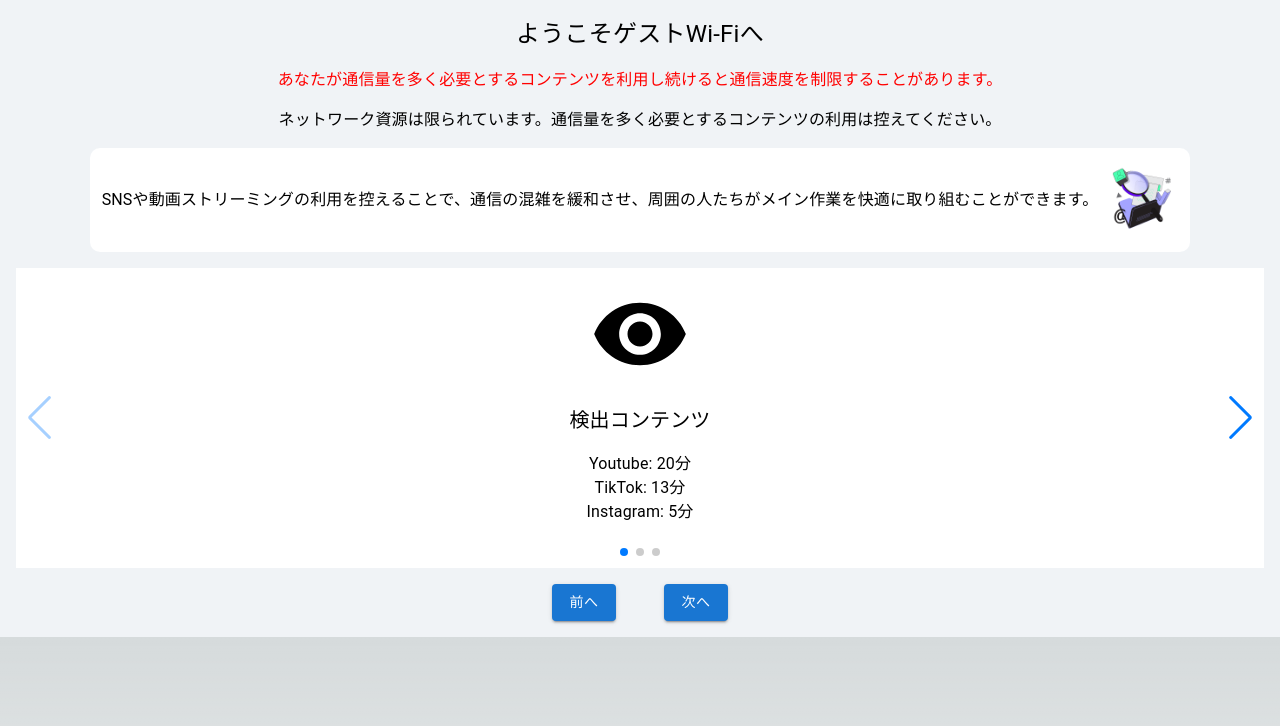
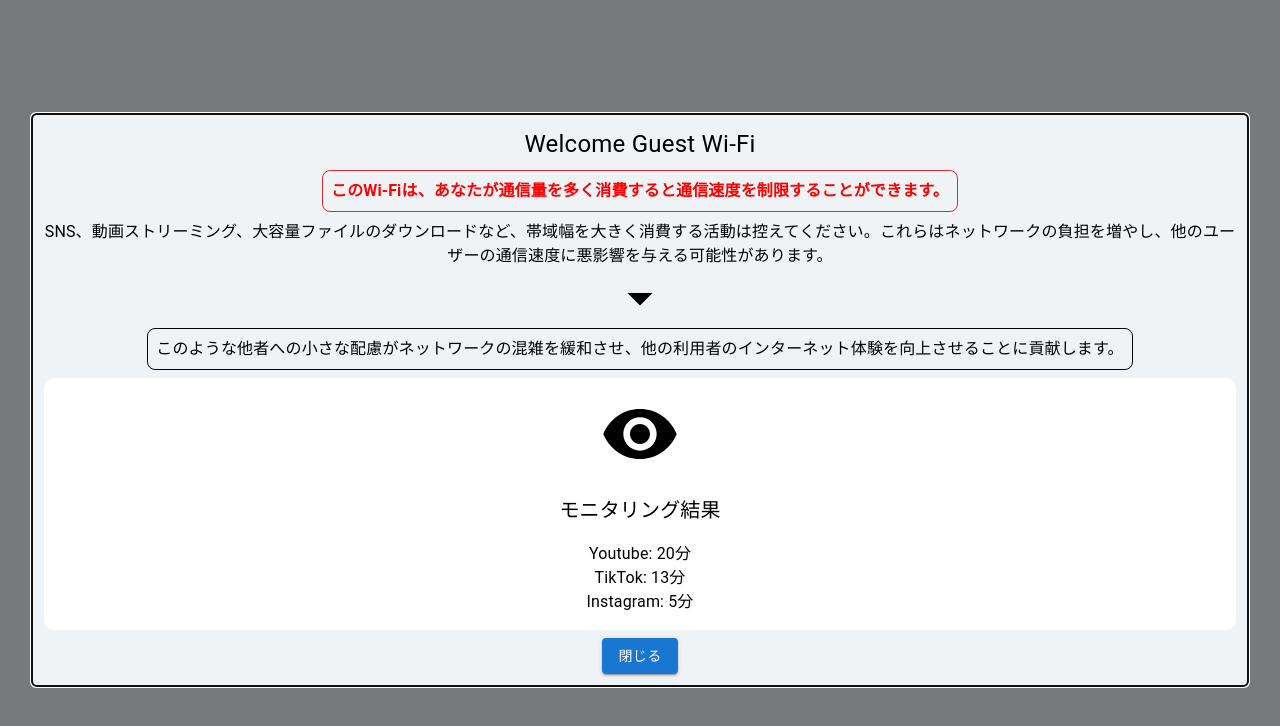
Before and after one commit to EggNao/digital-wellbeing-app, a Next.js app: page / in a window 1280 px wide. Shown: the top 726 px of the page. Built offline with nearby package versions, Linux system fonts and the light colour scheme.

Commit message:
PT本実験

```diff
--- a/src/app/page.tsx
+++ b/src/app/page.tsx
@@ -1,17 +1,15 @@
 "use client";
-import { Box, Button, Stack, Typography } from "@mui/material";
+import { Box, Button, Modal, Stack, Typography } from "@mui/material";
 import * as React from "react";
-import { Swiper, SwiperSlide } from "swiper/react";
+import ArrowDropDownTwoToneIcon from "@mui/icons-material/ArrowDropDownTwoTone";
 
 // Import Swiper styles
 import "swiper/css";
 import "swiper/css/navigation";
 import "swiper/css/pagination";
 
-// import Swiper core and required modules
-import { Navigation, Pagination } from "swiper/modules";
-import { useRef } from "react";
 import { Card } from "@/components/Card";
+import { useState } from "react";
 
 // スライドのデータを表す配列
 const slidesData = [
@@ -23,104 +21,133 @@ const slidesData = [
   {
     iconType: "graph",
     title: "他の人との比較",
-    description: "他の人の比べて30%多くネットワーク資源を使用しています。",
+    description:
+      "他の人の比べて30%も多く周囲の人の作業を阻害するコンテンツ使用しています。",
   },
   {
     iconType: "time",
-    title: "通信制限",
+    title: "速度制限",
     description:
-      "ここで動画ストリーミングの利用を中断することで、あなたは通信速度を制限されることなくコンテンツを利用できます。",
+      "動画ストリーミングの利用を控えることで、引き続き快適な通信速度を利用できます。",
   },
 ];
 
 export default function Home() {
-  const swiperRef = useRef(null); // Swiperへの参照を作成
-  const digitalIcon = "/digital.png";
-
-  const goNext = () => {
-    if (swiperRef.current && swiperRef.current.swiper) {
-      swiperRef.current.swiper.slideNext();
-    }
-  };
-
-  const goPrev = () => {
-    if (swiperRef.current && swiperRef.current.swiper) {
-      swiperRef.current.swiper.slidePrev();
-    }
-  };
+  const [pattern, setPattern] = useState(3);
+  const [open, setOpen] = useState(true);
+  const handleOpen = () => setOpen(true);
+  const handleClose = () => setOpen(false);
   return (
-    <Box sx={{ bgcolor: "#F0F3F6", p: 2 }}>
-      <Stack alignItems={"center"} spacing={2} sx={{ textAlign: "center" }}>
-        <Typography
-          variant="body1"
-          color="initial"
-          sx={{ fontSize: 24, fontWight: "medium" }}
-        >
-          ようこそゲストWi-Fiへ
-        </Typography>
-        <Typography variant="body1" color="initial" sx={{ color: "red" }}>
-          あなたが通信量を多く必要とするコンテンツを利用し続けると通信速度を制限することがあります。
-        </Typography>
-        <Typography variant="body1" color="initial">
-          ネットワーク資源は限られています。通信量を多く必要とするコンテンツの利用は控えてください。
-        </Typography>
-        <Box sx={{ bgcolor: "#FFFFFF", p: 1.5, borderRadius: "10px" }}>
-          <Stack direction={"row"} alignItems={"center"}>
-            <Typography variant="body1" color="initial">
-              SNSや動画ストリーミングの利用を控えることで、通信の混雑を緩和させ、周囲の人たちがメイン作業を快適に取り組むことができます。
-            </Typography>
-            <Box
-              component={"img"}
-              src={digitalIcon}
-              width="80px"
-              height="80px"
-            />
-          </Stack>
-        </Box>
-        <Box
-          sx={{
-            width: "100%", // スマホでは300px、それ以上では500px
-            height: "300px", // スマホでは200px、それ以上では350px
-            borderRadius: "10px",
-          }}
-        >
-          <Swiper
-            modules={[Navigation, Pagination]}
-            pagination
-            navigation
-            className="mySwiper"
-            slidesPerView={1}
-            ref={swiperRef}
-          >
-            {slidesData.map((slide, index) => (
-              <SwiperSlide key={index}>
-                <Box
+    <>
+      <Box sx={{ height: "100vh", bgcolor: "#F0F3F6" }}></Box>
+      <Modal
+        open={open}
+        onClose={handleClose}
         sx={{
           display: "flex",
           alignItems: "center",
           justifyContent: "center",
-                    height: "100%",
         }}
       >
+        <Box
+          sx={{
+            bgcolor: "#F0F3F6",
+            p: 1.5,
+            width: "95%",
+            borderRadius: "5px",
+            maxHeight: "90vh", // ここに最大高さを設定
+            overflow: "auto", // スクロール可能にするための設定
+          }}
+        >
+          <Stack alignItems={"center"} spacing={1} sx={{ textAlign: "center" }}>
+            <Typography
+              variant="body1"
+              color="initial"
+              sx={{ fontSize: 24, fontWight: "medium", color: "#000000" }}
+            >
+              Welcome Guest Wi-Fi
+            </Typography>
+            {pattern >= 2 && (
+              <Typography
+                variant="body1"
+                color="initial"
+                sx={{
+                  color: "red",
+                  border: 1,
+                  borderColor: "error.main",
+                  borderRadius: "8px",
+                  fontWeight: "bold",
+                  p: 1,
+                }}
+              >
+                このWi-Fiは、あなたが通信量を多く消費すると通信速度を制限することができます。
+              </Typography>
+            )}
+            <Stack
+              alignItems={"center"}
+              spacing={0}
+              sx={{ textAlign: "center" }}
+            >
+              <Typography
+                variant="body1"
+                color="initial"
+                sx={{ color: "#000000" }}
+              >
+                SNS、動画ストリーミング、大容量ファイルのダウンロードなど、帯域幅を大きく消費する活動は控えてください。これらはネットワークの負担を増やし、他のユーザーの通信速度に悪影響を与える可能性があります。
+              </Typography>
+              {pattern >= 1 && (
+                <>
+                  <ArrowDropDownTwoToneIcon
+                    sx={{ fontSize: 60, color: "#000000" }}
+                  />
+                  <Typography
+                    variant="body1"
+                    color="initial"
+                    sx={{
+                      color: "#000000",
+                      border: 1,
+                      borderColor: "#000000",
+                      borderRadius: "8px",
+                      p: 1,
+                    }}
+                  >
+                    このような他者への小さな配慮がネットワークの混雑を緩和させ、他の利用者のインターネット体験を向上させることに貢献します。
+                  </Typography>
+                </>
+              )}
+            </Stack>
+
+            {pattern == 3 && (
               <Card
-                    iconType={slide.iconType}
-                    title={slide.title}
-                    description={slide.description}
+                iconType={"eye"}
+                title={"モニタリング結果"}
+                description={"Youtube: 20分\nTikTok: 13分\nInstagram: 5分"}
               />
-                </Box>
-              </SwiperSlide>
-            ))}
-          </Swiper>
-        </Box>
-        <Stack direction={"row"} spacing={6}>
-          <Button variant="contained" onClick={goPrev}>
-            前へ
-          </Button>
-          <Button variant="contained" onClick={goNext}>
-            次へ
+            )}
+            {pattern == 4 && (
+              <Card
+                iconType={"graph"}
+                title={"他の人との比較"}
+                description={
+                  "あなたは他の人に比べて30%も多く、周囲の人の作業に支障をきたすようなコンテンツを利用しています。"
+                }
+              />
+            )}
+            {pattern == 5 && (
+              <Card
+                iconType={"time"}
+                title={"シミュレーションの結果"}
+                description={
+                  "SNSや動画ストリーミングの利用を控えることで、あなたの通信速度を制限することなくインターネットを利用できます。継続して利用した場合は、通信速度が制限される可能性があります。"
+                }
+              />
+            )}
+            <Button variant="contained" onClick={handleClose}>
+              閉じる
             </Button>
           </Stack>
-      </Stack>
         </Box>
+      </Modal>
+    </>
   );
 }
--- a/src/components/Card.tsx
+++ b/src/components/Card.tsx
@@ -2,7 +2,7 @@ import { Box, Stack, Typography } from "@mui/material";
 import React, { FC } from "react";
 import RemoveRedEyeIcon from "@mui/icons-material/RemoveRedEye";
 import TimelineIcon from "@mui/icons-material/Timeline";
-import HourglassTopIcon from "@mui/icons-material/HourglassTop";
+import CallSplitIcon from '@mui/icons-material/CallSplit';
 
 type Props = {
   iconType: string;
@@ -14,13 +14,13 @@ export const Card: FC<Props> = ({ iconType, title, description }) => {
   const iconManagement = (iconType: string) => {
     switch (iconType) {
       case "eye":
-        return <RemoveRedEyeIcon sx={{ fontSize: 100 }} />;
+        return <RemoveRedEyeIcon sx={{ fontSize: 80 }} />;
       case "graph":
-        return <TimelineIcon sx={{ fontSize: 100 }} />;
+        return <TimelineIcon sx={{ fontSize: 80 }} />;
       case "time":
-        return <HourglassTopIcon sx={{ fontSize: 100 }} />;
+        return <CallSplitIcon sx={{ fontSize: 80 }} />;
       default:
-        return <RemoveRedEyeIcon sx={{ fontSize: 100 }} />;
+        return <RemoveRedEyeIcon sx={{ fontSize: 80 }} />;
     }
   };
 
@@ -34,8 +34,9 @@ export const Card: FC<Props> = ({ iconType, title, description }) => {
     <Box
       sx={{
         width: "100%",
-        height: "300px",
         bgcolor: "background.paper",
+        color: "#000000",
+        borderRadius: "10px",
         p: 2,
       }}
     >
```
Lines whose indentation alone changed are shown as unchanged.
